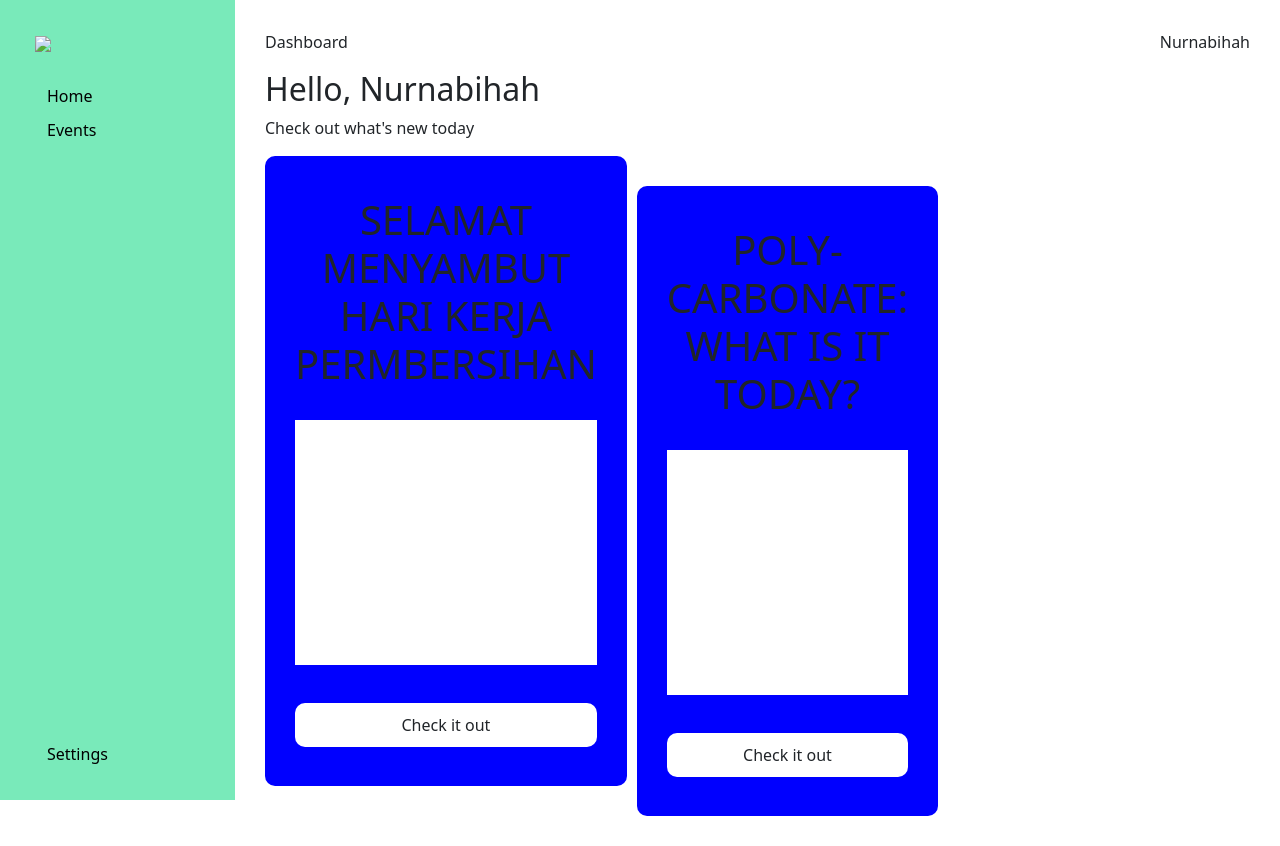
After one commit to abbyspeed/EcoNex, a Java web app: page /DashboardView.jsp in a window 1280 px wide. The commit adds this page. Run offline with Tomcat 11, a stand-in JSP engine, Linux system fonts and the light colour scheme; the template is opened without the code that fills it, so the values that code supplies are empty.

Commit message:
partially done with dashboard

```diff
--- /dev/null
+++ b/WebContent/DashboardView.jsp
@@ -0,0 +1,81 @@
+<%@ page language="java" contentType="text/html; charset=ISO-8859-1"
+    pageEncoding="ISO-8859-1"%>
+<!DOCTYPE html>
+<html>
+	<head>
+		<meta charset="ISO-8859-1" name="viewport" content="width=device-width">
+		<title>Welcome back!</title>
+		<link href="https://cdn.jsdelivr.net/npm/bootstrap@5.3.2/dist/css/bootstrap.min.css" rel="stylesheet" integrity="sha384-T3c6CoIi6uLrA9TneNEoa7RxnatzjcDSCmG1MXxSR1GAsXEV/Dwwykc2MPK8M2HN" crossorigin="anonymous">
+		<style>
+			<%@include file="/css/sidebarNav.css"%>
+			<%@include file="/css/dashboardContent.css"%>
+			<%@include file="/css/style.css"%>
+		</style>
+	</head>
+	<body>
+		<script src="https://cdn.jsdelivr.net/npm/bootstrap@5.3.2/dist/js/bootstrap.bundle.min.js" integrity="sha384-C6RzsynM9kWDrMNeT87bh95OGNyZPhcTNXj1NW7RuBCsyN/o0jlpcV8Qyq46cDfL" crossorigin="anonymous"></script>
+		<nav class="sideBar">
+			<div class="sideBar-header">
+				<a href="#">
+					<img src="#"/>
+				</a>
+				<i class="# toggle"></i>
+			</div>
+
+			<ul class="sideBar-items">
+                <li class="sideBar-item">
+                    <a href="#" class="active">
+                        <i class="fa-solid fa-wave-square"></i>
+                        Home
+                    </a>
+                </li>
+                <li class="sideBar-item">
+                    <a href="#" class="">
+                        <i class="fa-solid fa-bell"></i>
+                        Events
+                    </a>
+                </li>
+                <li class="sideBar-divider"></li>
+                <li class="sideBar-item">
+                    <a href="#" class="">
+                        <i class="fa-solid fa-bell"></i>
+                        Settings
+                    </a>
+                </li>
+            </ul>
+		</nav>
+
+		<section class="content">
+			<div class="content-header">
+				<div>
+					<p>Dashboard</p>
+					<h3>Hello, Nurnabihah</h3>
+					<p>Check out what's new today</p>
+				</div>
+				<div>
+					<p>Nurnabihah</p>
+					<a href="#">
+
+					</a>
+				</div>
+			</div>
+
+			<div class="content-posts">
+				<div class="dashboardCard">
+					<h2 style="">
+						SELAMAT MENYAMBUT HARI KERJA PERMBERSIHAN
+					</h2>
+					<div class="dashboardCard-img"></div>
+					<div class="dashboardCard-btn">Check it out</div>
+				</div>
+				<div class="dashboardCard" style="margin-top: 30px">
+					<h2>
+						POLY-<br>CARBONATE: WHAT IS IT TODAY?
+					</h2>
+					<div class="dashboardCard-img"></div>
+					<div class="dashboardCard-btn">Check it out</div>
+				</div>
+			</div>
+		</section>
+	</body>
+</html>
--- /dev/null
+++ b/WebContent/css/dashboardContent.css
@@ -0,0 +1,39 @@
+@charset "ISO-8859-1";
+
+.content-posts{
+	display: flex;
+}
+
+.dashboardCard{
+	padding: 40px 30px;
+	margin-right: 10px;
+	margin-bottom: 30px;
+	max-width: 370px;
+	height: 630px;
+	background-color: blue;
+	border-radius: 10px;
+	flex-basis: 30%;
+}
+
+.dashboardCard h2{
+	font-size: 40px;
+	text-align: center;
+	margin-bottom: 32px;
+	text-overflow: clip;
+}
+
+.dashboardCard-img{
+	width: 100%;
+	height: 245px;
+	margin-bottom: 38px;
+	background-color: white;
+}
+
+.dashboardCard-btn{
+	padding: 10px 30px;
+	margin-bottom: 10px;
+	border: 0;
+	border-radius: 10px;
+	text-align: center;
+	background-color: white;
+}
--- /dev/null
+++ b/WebContent/css/sidebarNav.css
@@ -0,0 +1,54 @@
+@charset "ISO-8859-1";
+@import "style.css";"
+
+*{
+	box-sizing: border-box;
+}
+
+.sideBar{
+	background-color: #79EABA;
+	margin: 0;
+	width: 235px;
+	position: fixed;
+	height: 100%;
+}
+
+.sideBar-header{
+	padding: 0px 20px;
+	margin: 30px 15px;
+	display: flex;
+}
+
+.sideBar-items{
+	list-style-type: none;
+	padding: 0px;
+}
+
+.sideBar-item{
+	padding-left: 20%;
+	margin-bottom: 10px;
+	align-items: center;
+}
+
+.sideBar a{
+	text-decoration: none;
+	color: #000000;
+}
+
+.sideBar-divider{
+	height: 590px;
+}
+
+.content{
+	height: 100vh;
+	width: calc(100% - 235px);
+	position: relative;
+	left: 235px;
+	padding: 30px;
+}
+
+.content-header{
+	display: flex;
+	flex-direction: row;
+	justify-content: space-between;
+}
--- a/WebContent/css/style.css
+++ b/WebContent/css/style.css
@@ -18,3 +18,19 @@ body{
 	max-width: 100%;
 	overflow-x: hidden;
 }
+
+h1{
+	font-size: 52px;
+}
+
+h2{
+	font-size: 48px;
+}
+
+h3{
+	font-size: 32px;
+}
+
+p{
+	font-size: 16px;
+}
```
Also changed, not shown: WebContent/WEB-INF/HelloView.jsp (deleted, +0 -13 lines).
